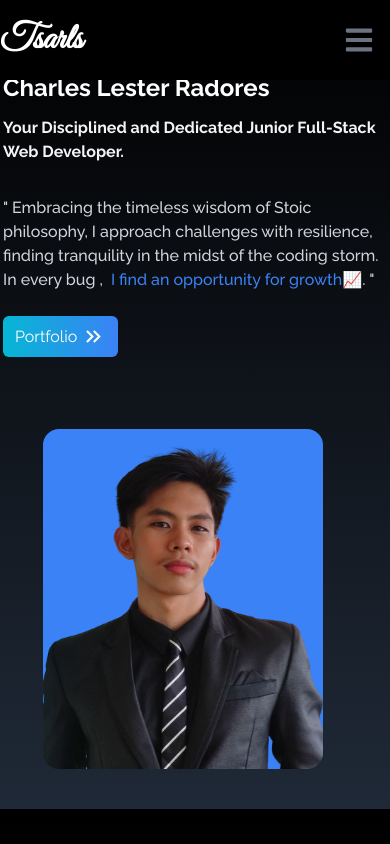
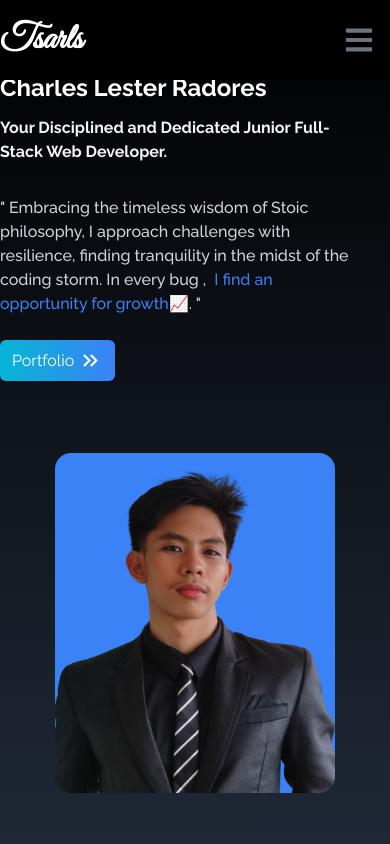
Before and after one commit to tsarlz/React_Portfolio, a React (Vite) app: page / in a window 390 px wide. Shown: the top 844 px of the page. Built offline with nearby package versions, Linux system fonts and the light colour scheme; a web font is replaced by a local one.

Commit message:
React Porfolio

```diff
--- a/src/components/Home.jsx
+++ b/src/components/Home.jsx
@@ -10,8 +10,8 @@ export const Home = () => {
       className="bg-gradient-to-b from-black to-gray-800 text-gray-500"
     >
       <div className="flex justify-center items-center sm:h-screen h-auto md:ml-10 md:mr-10 pt-10 sm:pt-0">
-        <div className="flex flex-col  items-center max-w-[1200px] m-auto md:flex-row">
-          <div className="  text-white sm:max-w-xl max-w-sm mb-16 md:mb-0">
+        <div className="flex flex-col   items-center max-w-[1200px] m-auto md:flex-row">
+          <div className="  text-white sm:max-w-xl max-w-sm mb-16 md:mb-0 me-10">
             <p className="sm:text-2xl text-sm text-gray-100 mb-3">
               Hi, It's me,
             </p>
@@ -43,7 +43,7 @@ export const Home = () => {
             </Link>
           </div>
           <div
-            className="ml-10 bg-blue-500 object-cover bg-center bg-cover  h-[340px] w-[280px]  md:w-[285px] rounded-2xl mx-auto sm:mb-16 mb-10"
+            className=" bg-blue-500 object-cover bg-center bg-cover  h-[340px] w-[280px]  md:w-[285px] rounded-2xl mx-auto sm:mb-0 mb-16"
             style={{ backgroundImage: `url(${HeroIMG})` }}
           ></div>
         </div>
```
